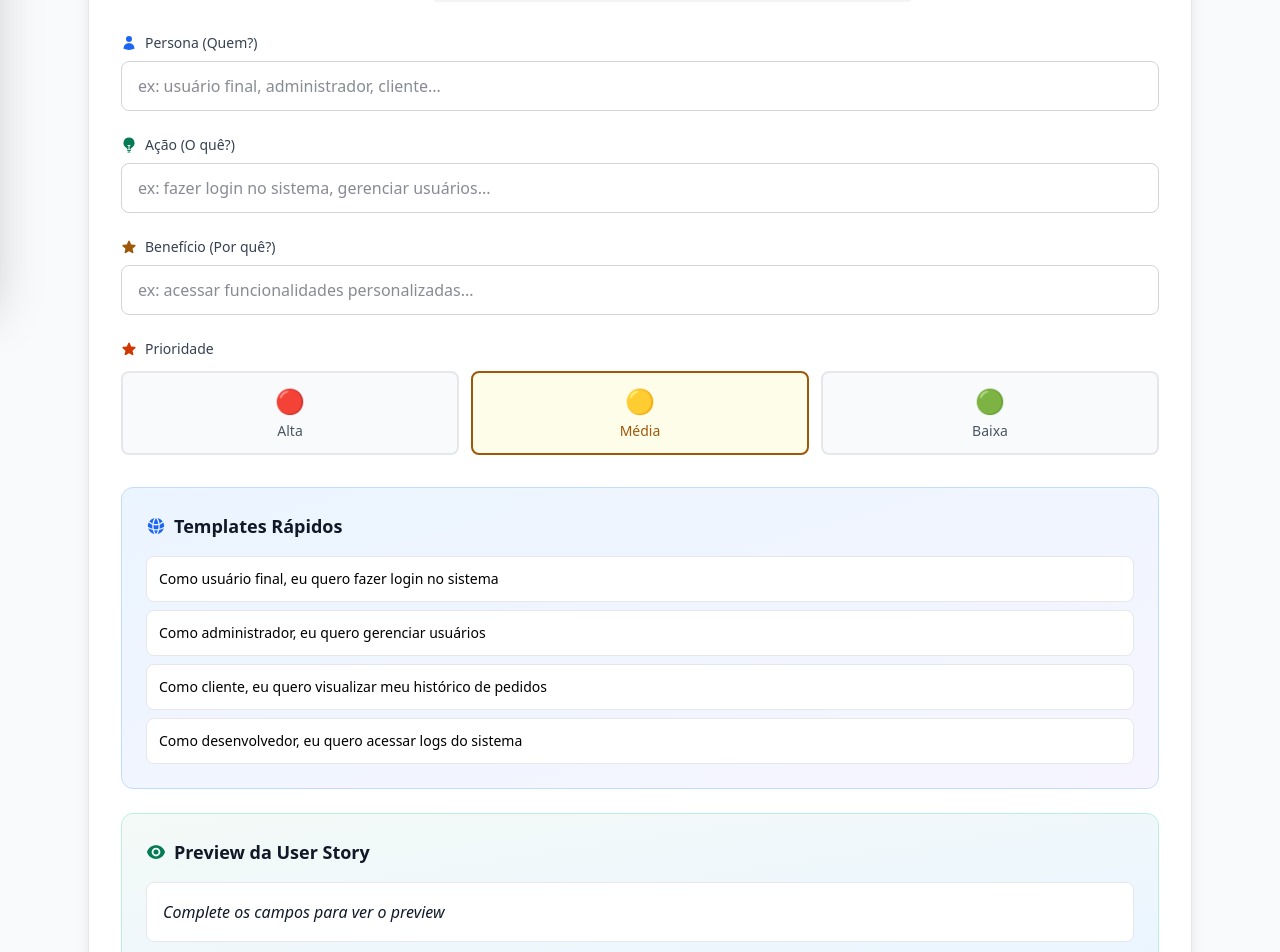
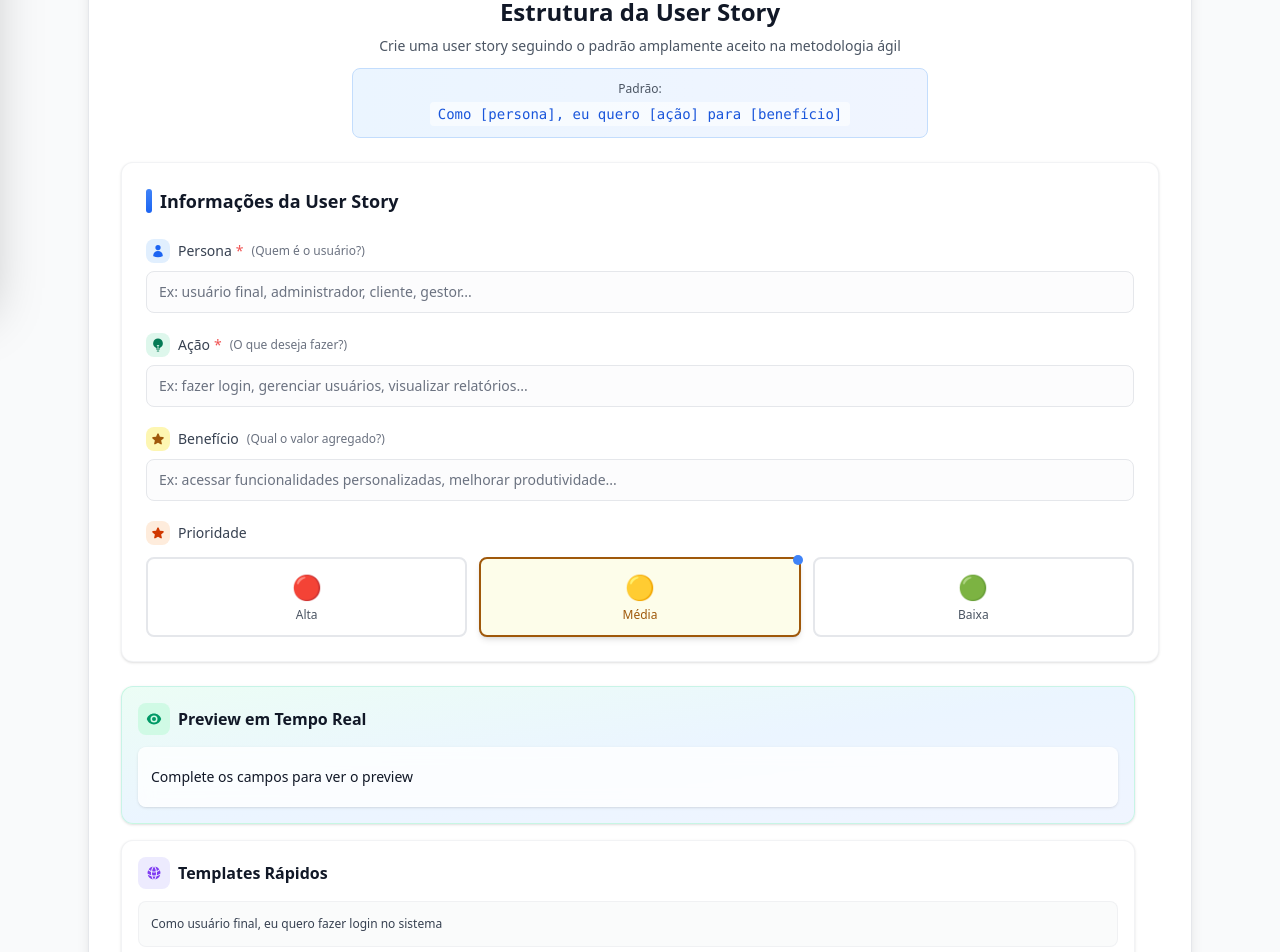
Before and after one commit to luizalbertobm/agile, a React (Vite) app: page / in a window 1280 px wide. Shown: the part 500-1452 px from the top of the page. Built offline with nearby package versions, Linux system fonts and the light colour scheme.

Commit message:
refactor(UserStoryBuilder): enhance layout and styling for improved user experience

```diff
--- a/src/components/UserStory/UserStoryBuilder.jsx
+++ b/src/components/UserStory/UserStoryBuilder.jsx
@@ -144,16 +144,6 @@ const UserStoryBuilder = () => {
         </div>
 
         {/* Navigation Footer */}
-        />
-      </div>
-
-      {/* Main Content Card */}
-      <div className="bg-white dark:bg-gray-800 rounded-xl shadow-lg border border-gray-200 dark:border-gray-700 overflow-hidden">
-        <div className="p-8">
-          {renderStepContent()}
-        </div>
-
-        {/* Navigation Footer */}
         <div className="px-8 py-4 bg-gray-50 dark:bg-gray-700 border-t border-gray-200 dark:border-gray-600">
           <div className="flex justify-between items-center">
             <Button
@@ -200,70 +190,98 @@ const Step1Content = ({ data, updateData, priorities, quickTemplates, generatePr
   };
 
   return (
-    <div className="space-y-8">
-      <div className="text-center">
+    <div className="max-w-6xl mx-auto">
+      {/* Header Section */}
+      <div className="text-center mb-6">
+        <div className="inline-flex items-center justify-center w-12 h-12 bg-blue-100 dark:bg-blue-900/30 rounded-full mb-3">
+          <HiDocumentText className="w-6 h-6 text-blue-600 dark:text-blue-400" />
+        </div>
         <h2 className="text-2xl font-bold text-gray-900 dark:text-white mb-2">
           Estrutura da User Story
         </h2>
-        <p className="text-gray-600 dark:text-gray-300">
-          Modelo: <span className="font-mono bg-gray-100 dark:bg-gray-700 px-2 py-1 rounded">
+        <div className="max-w-xl mx-auto">
+          <p className="text-sm text-gray-600 dark:text-gray-400 mb-3">
+            Crie uma user story seguindo o padrão amplamente aceito na metodologia ágil
+          </p>
+          <div className="bg-gradient-to-r from-blue-50 to-indigo-50 dark:from-blue-900/20 dark:to-indigo-900/20 border border-blue-200 dark:border-blue-700/50 rounded-lg p-3">
+            <p className="text-xs text-gray-600 dark:text-gray-400 mb-1">Padrão:</p>
+            <code className="text-sm font-mono text-blue-700 dark:text-blue-300 bg-white/60 dark:bg-gray-800/60 px-2 py-1 rounded">
               Como [persona], eu quero [ação] para [benefício]
-          </span>
-        </p>
+            </code>
+          </div>
+        </div>
       </div>
 
-      <div className="grid grid-cols-1 lg:grid-cols-2 gap-8">
-        {/* Left Column - Form */}
-        <div className="space-y-6">
-          {/* Persona */}
-          <div>
+      <div className="grid grid-cols-1 xl:grid-cols-3 gap-6">
+        {/* Form Section - Takes 2 columns */}
+        <div className="xl:col-span-2">
+          <div className="bg-white dark:bg-gray-800/50 rounded-xl border border-gray-200/50 dark:border-gray-700/50 p-6 shadow-sm">
+            <h3 className="text-lg font-semibold text-gray-900 dark:text-white mb-6 flex items-center">
+              <div className="w-1.5 h-6 bg-gradient-to-b from-blue-500 to-blue-600 rounded-full mr-2"></div>
+              Informações da User Story
+            </h3>
+
+            <div className="space-y-5">
+              {/* Persona Field */}
+              <div className="group">
                 <label className="flex items-center text-sm font-medium text-gray-700 dark:text-gray-300 mb-2">
-              <HiUser className="w-4 h-4 mr-2 text-blue-600" />
-              Persona (Quem?)
+                  <div className="flex items-center justify-center w-6 h-6 bg-blue-100 dark:bg-blue-900/30 rounded-lg mr-2">
+                    <HiUser className="w-3.5 h-3.5 text-blue-600 dark:text-blue-400" />
+                  </div>
+                  Persona <span className="text-red-500 ml-1">*</span>
+                  <span className="text-xs text-gray-500 dark:text-gray-400 ml-2 font-normal">(Quem é o usuário?)</span>
                 </label>
                 <input
                   type="text"
                   value={data.persona}
                   onChange={(e) => updateData('persona', e.target.value)}
-              placeholder="ex: usuário final, administrador, cliente..."
-              className="w-full px-4 py-3 border border-gray-300 dark:border-gray-600 rounded-lg focus:ring-2 focus:ring-blue-500 focus:border-transparent bg-white dark:bg-gray-700 text-gray-900 dark:text-white transition-all duration-200"
+                  placeholder="Ex: usuário final, administrador, cliente, gestor..."
+                  className="w-full px-3 py-2.5 border border-gray-200 dark:border-gray-600 rounded-lg focus:ring-1 focus:ring-blue-500/20 focus:border-blue-500 bg-gray-50/50 dark:bg-gray-700/50 text-gray-900 dark:text-white placeholder-gray-500 dark:placeholder-gray-400 transition-all duration-200 text-sm group-hover:bg-gray-50 dark:group-hover:bg-gray-700/70"
                 />
               </div>
 
-          {/* Ação */}
-          <div>
+              {/* Ação Field */}
+              <div className="group">
                 <label className="flex items-center text-sm font-medium text-gray-700 dark:text-gray-300 mb-2">
-              <HiLightBulb className="w-4 h-4 mr-2 text-green-600" />
-              Ação (O quê?)
+                  <div className="flex items-center justify-center w-6 h-6 bg-green-100 dark:bg-green-900/30 rounded-lg mr-2">
+                    <HiLightBulb className="w-3.5 h-3.5 text-green-600 dark:text-green-400" />
+                  </div>
+                  Ação <span className="text-red-500 ml-1">*</span>
+                  <span className="text-xs text-gray-500 dark:text-gray-400 ml-2 font-normal">(O que deseja fazer?)</span>
                 </label>
                 <input
                   type="text"
                   value={data.action}
                   onChange={(e) => updateData('action', e.target.value)}
-              placeholder="ex: fazer login no sistema, gerenciar usuários..."
-              className="w-full px-4 py-3 border border-gray-300 dark:border-gray-600 rounded-lg focus:ring-2 focus:ring-blue-500 focus:border-transparent bg-white dark:bg-gray-700 text-gray-900 dark:text-white transition-all duration-200"
+                  placeholder="Ex: fazer login, gerenciar usuários, visualizar relatórios..."
+                  className="w-full px-3 py-2.5 border border-gray-200 dark:border-gray-600 rounded-lg focus:ring-1 focus:ring-blue-500/20 focus:border-blue-500 bg-gray-50/50 dark:bg-gray-700/50 text-gray-900 dark:text-white placeholder-gray-500 dark:placeholder-gray-400 transition-all duration-200 text-sm group-hover:bg-gray-50 dark:group-hover:bg-gray-700/70"
                 />
               </div>
 
-          {/* Benefício */}
-          <div>
+              {/* Benefício Field */}
+              <div className="group">
                 <label className="flex items-center text-sm font-medium text-gray-700 dark:text-gray-300 mb-2">
-              <HiStar className="w-4 h-4 mr-2 text-yellow-600" />
-              Benefício (Por quê?)
+                  <div className="flex items-center justify-center w-6 h-6 bg-yellow-100 dark:bg-yellow-900/30 rounded-lg mr-2">
+                    <HiStar className="w-3.5 h-3.5 text-yellow-600 dark:text-yellow-400" />
+                  </div>
+                  Benefício
+                  <span className="text-xs text-gray-500 dark:text-gray-400 ml-2 font-normal">(Qual o valor agregado?)</span>
                 </label>
                 <input
                   type="text"
                   value={data.benefit}
                   onChange={(e) => updateData('benefit', e.target.value)}
-              placeholder="ex: acessar funcionalidades personalizadas..."
-              className="w-full px-4 py-3 border border-gray-300 dark:border-gray-600 rounded-lg focus:ring-2 focus:ring-blue-500 focus:border-transparent bg-white dark:bg-gray-700 text-gray-900 dark:text-white transition-all duration-200"
+                  placeholder="Ex: acessar funcionalidades personalizadas, melhorar produtividade..."
+                  className="w-full px-3 py-2.5 border border-gray-200 dark:border-gray-600 rounded-lg focus:ring-1 focus:ring-blue-500/20 focus:border-blue-500 bg-gray-50/50 dark:bg-gray-700/50 text-gray-900 dark:text-white placeholder-gray-500 dark:placeholder-gray-400 transition-all duration-200 text-sm group-hover:bg-gray-50 dark:group-hover:bg-gray-700/70"
                 />
               </div>
 
               {/* Prioridade */}
               <div>
                 <label className="flex items-center text-sm font-medium text-gray-700 dark:text-gray-300 mb-3">
-              <HiStar className="w-4 h-4 mr-2 text-orange-600" />
+                  <div className="flex items-center justify-center w-6 h-6 bg-orange-100 dark:bg-orange-900/30 rounded-lg mr-2">
+                    <HiStar className="w-3.5 h-3.5 text-orange-600 dark:text-orange-400" />
+                  </div>
                   Prioridade
                 </label>
                 <div className="grid grid-cols-3 gap-3">
@@ -271,52 +289,72 @@ const Step1Content = ({ data, updateData, priorities, quickTemplates, generatePr
                     <button
                       key={priority.value}
                       onClick={() => updateData('priority', priority.value)}
-                  className={`p-3 rounded-lg border-2 transition-all duration-200 hover:scale-105 ${
+                      className={`relative p-3 rounded-lg border-2 transition-all duration-200 hover:scale-[1.01] group ${
                         data.priority === priority.value
-                      ? `${priority.color} border-current`
-                      : 'bg-gray-50 dark:bg-gray-700 border-gray-200 dark:border-gray-600 text-gray-600 dark:text-gray-400 hover:bg-gray-100 dark:hover:bg-gray-600'
+                          ? `${priority.color} border-current shadow-md`
+                          : 'bg-white dark:bg-gray-700/50 border-gray-200 dark:border-gray-600 text-gray-600 dark:text-gray-400 hover:bg-gray-50 dark:hover:bg-gray-700/70 hover:border-gray-300 dark:hover:border-gray-500'
                       }`}
                     >
                       <div className="text-center">
-                    <div className="text-2xl mb-1">{priority.icon}</div>
-                    <div className="text-sm font-medium">{priority.value}</div>
+                        <div className="text-2xl mb-1 group-hover:scale-105 transition-transform duration-200">{priority.icon}</div>
+                        <div className="font-medium text-xs">{priority.value}</div>
                       </div>
+                      {data.priority === priority.value && (
+                        <div className="absolute -top-1 -right-1 w-2.5 h-2.5 bg-blue-500 rounded-full"></div>
+                      )}
                     </button>
                   ))}
                 </div>
               </div>
             </div>
+          </div>
+        </div>
 
-        {/* Right Column - Templates and Preview */}
-        <div className="space-y-6">
-          {/* Templates Rápidos */}
-          <div className="bg-gradient-to-br from-blue-50 to-purple-50 dark:from-gray-700 dark:to-gray-600 p-6 rounded-xl border border-blue-200 dark:border-gray-600">
-            <h3 className="flex items-center text-lg font-semibold text-gray-900 dark:text-white mb-4">
-              <HiGlobeAlt className="w-5 h-5 mr-2 text-blue-600" />
+        {/* Sidebar - Templates and Preview */}
+        <div className="xl:col-span-1 space-y-4">
+          {/* Preview Card */}
+          <div className="bg-gradient-to-br from-emerald-50 via-blue-50 to-indigo-50 dark:from-gray-800/80 dark:via-gray-800/60 dark:to-gray-800/80 rounded-xl border border-emerald-200/50 dark:border-gray-700/50 p-4 shadow-sm sticky top-6">
+            <div className="flex items-center mb-3">
+              <div className="flex items-center justify-center w-8 h-8 bg-emerald-100 dark:bg-emerald-900/30 rounded-lg mr-2">
+                <HiEye className="w-4 h-4 text-emerald-600 dark:text-emerald-400" />
+              </div>
+              <h3 className="text-base font-semibold text-gray-900 dark:text-white">
+                Preview em Tempo Real
+              </h3>
+            </div>
+            <div className="bg-white/80 dark:bg-gray-800/80 backdrop-blur-sm rounded-lg p-3 border border-white/20 dark:border-gray-700/20 min-h-[60px] flex items-center shadow-sm">
+              <p className="text-gray-900 dark:text-white font-medium leading-relaxed text-sm">
+                {generatePreview()}
+              </p>
+            </div>
+          </div>
+
+          {/* Templates Card */}
+          <div className="bg-white dark:bg-gray-800/50 rounded-xl border border-gray-200/50 dark:border-gray-700/50 p-4 shadow-sm">
+            <div className="flex items-center mb-3">
+              <div className="flex items-center justify-center w-8 h-8 bg-purple-100 dark:bg-purple-900/30 rounded-lg mr-2">
+                <HiGlobeAlt className="w-4 h-4 text-purple-600 dark:text-purple-400" />
+              </div>
+              <h3 className="text-base font-semibold text-gray-900 dark:text-white">
                 Templates Rápidos
               </h3>
+            </div>
             <div className="space-y-2">
               {quickTemplates.map((template, index) => (
                 <button
                   key={index}
                   onClick={() => applyTemplate(template)}
-                  className="w-full text-left p-3 bg-white dark:bg-gray-800 rounded-lg border border-gray-200 dark:border-gray-600 hover:bg-blue-50 dark:hover:bg-gray-700 transition-all duration-200 text-sm"
+                  className="w-full text-left p-3 bg-gray-50/80 dark:bg-gray-700/50 rounded-lg border border-gray-200/50 dark:border-gray-600/50 hover:bg-blue-50/80 dark:hover:bg-gray-700/80 hover:border-blue-200 dark:hover:border-blue-500/30 transition-all duration-200 text-xs leading-relaxed group"
                 >
+                  <span className="text-gray-700 dark:text-gray-300 group-hover:text-blue-700 dark:group-hover:text-blue-300">
                     {template}
+                  </span>
                 </button>
               ))}
             </div>
-          </div>
-
-          {/* Preview */}
-          <div className="bg-gradient-to-br from-green-50 to-blue-50 dark:from-gray-700 dark:to-gray-600 p-6 rounded-xl border border-green-200 dark:border-gray-600">
-            <h3 className="flex items-center text-lg font-semibold text-gray-900 dark:text-white mb-4">
-              <HiEye className="w-5 h-5 mr-2 text-green-600" />
-              Preview da User Story
-            </h3>
-            <div className="bg-white dark:bg-gray-800 p-4 rounded-lg border border-gray-200 dark:border-gray-600 min-h-[60px] flex items-center">
-              <p className="text-gray-900 dark:text-white font-medium italic">
-                {generatePreview()}
+            <div className="mt-3 p-2 bg-blue-50/50 dark:bg-blue-900/20 rounded-lg border border-blue-200/50 dark:border-blue-700/30">
+              <p className="text-xs text-blue-700 dark:text-blue-300 font-medium">
+                💡 Clique em qualquer template para preenchimento automático
               </p>
             </div>
           </div>
```
Lines whose indentation alone changed are shown as unchanged.
